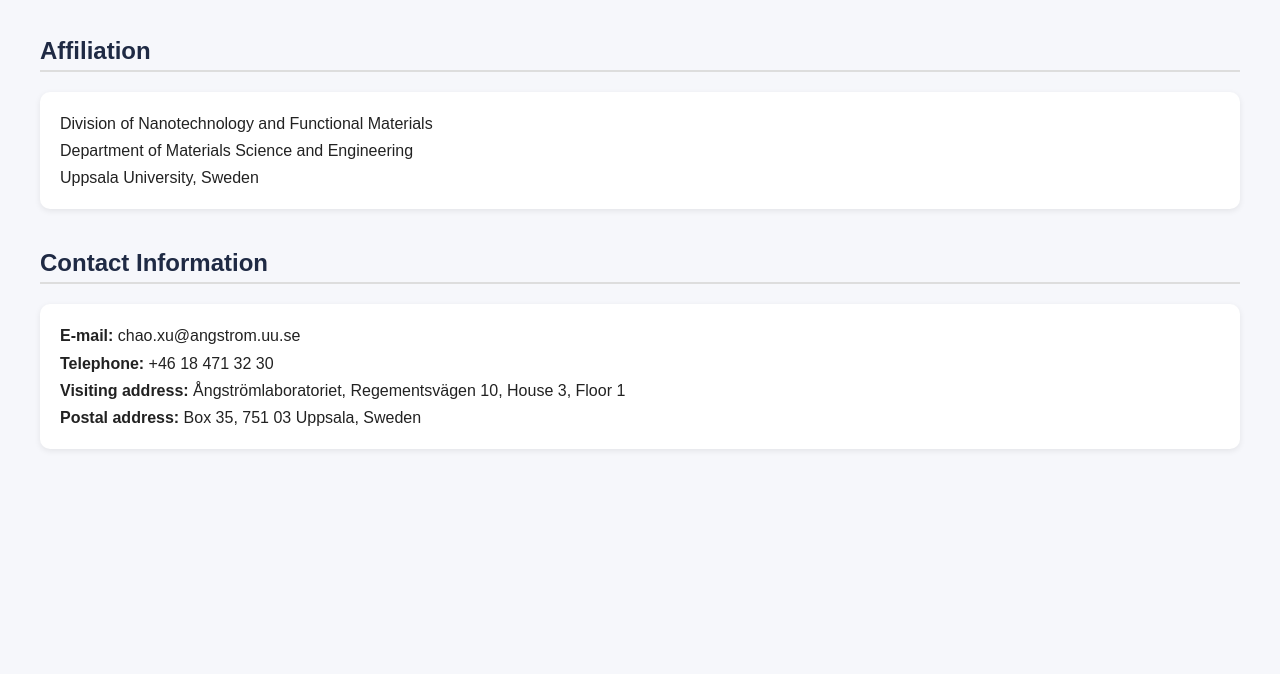
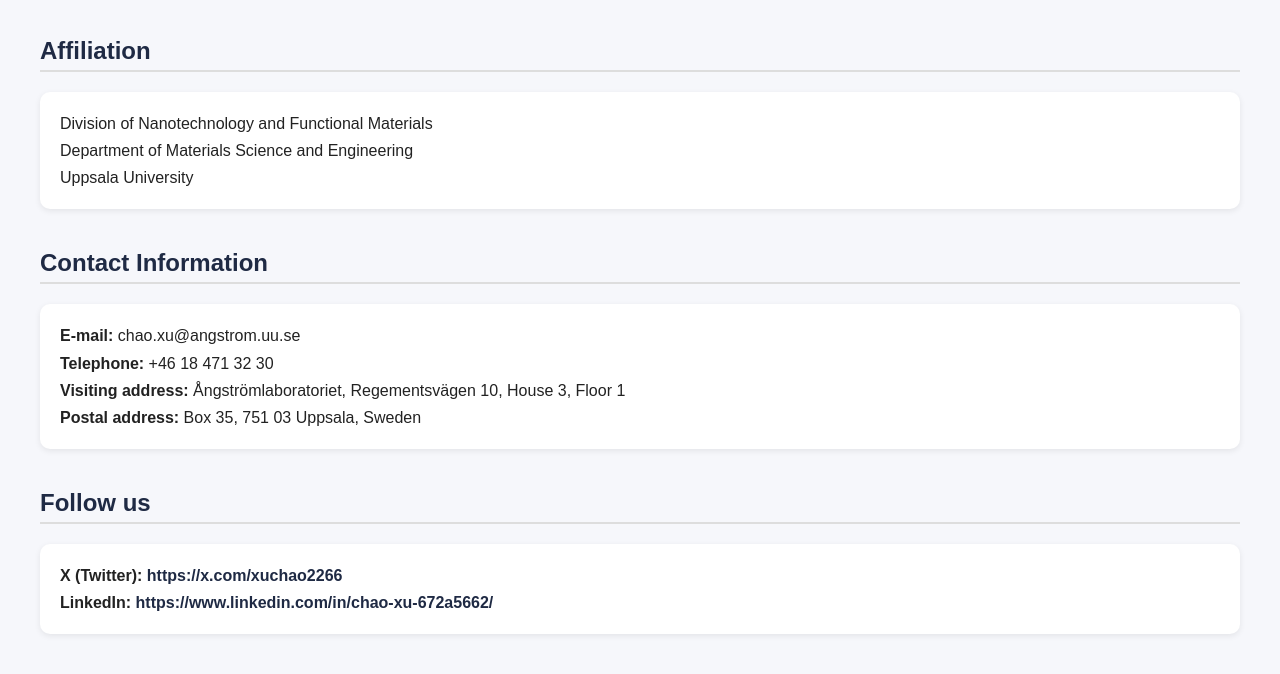
Before and after one commit to chaoxu0203/chao-xu-group, a plain HTML site: page contact.html in a window 1280 px wide. Shown: the part 80-754 px from the top of the page. Drawn offline with Linux system fonts and the light colour scheme.

Commit message:
Update contact.html

```diff
--- a/contact.html
+++ b/contact.html
@@ -52,7 +52,7 @@
 <div class="info-block">
 Division of Nanotechnology and Functional Materials<br>
 Department of Materials Science and Engineering<br>
-Uppsala University, Sweden
+Uppsala University
 </div>
 
 <h2>Contact Information</h2>
@@ -63,5 +63,19 @@
 <strong>Postal address:</strong> Box 35, 751 03 Uppsala, Sweden
 </div>
 
+<h2>Follow us</h2>
+<div class="info-block">
+<strong>X (Twitter):</strong>
+<a href="https://x.com/xuchao2266" target="_blank">
+https://x.com/xuchao2266
+</a>
+<br>
+
+<strong>LinkedIn:</strong>
+<a href="https://www.linkedin.com/in/chao-xu-672a5662/" target="_blank">
+https://www.linkedin.com/in/chao-xu-672a5662/
+</a>
+</div>
+
 </body>
 </html>
```
